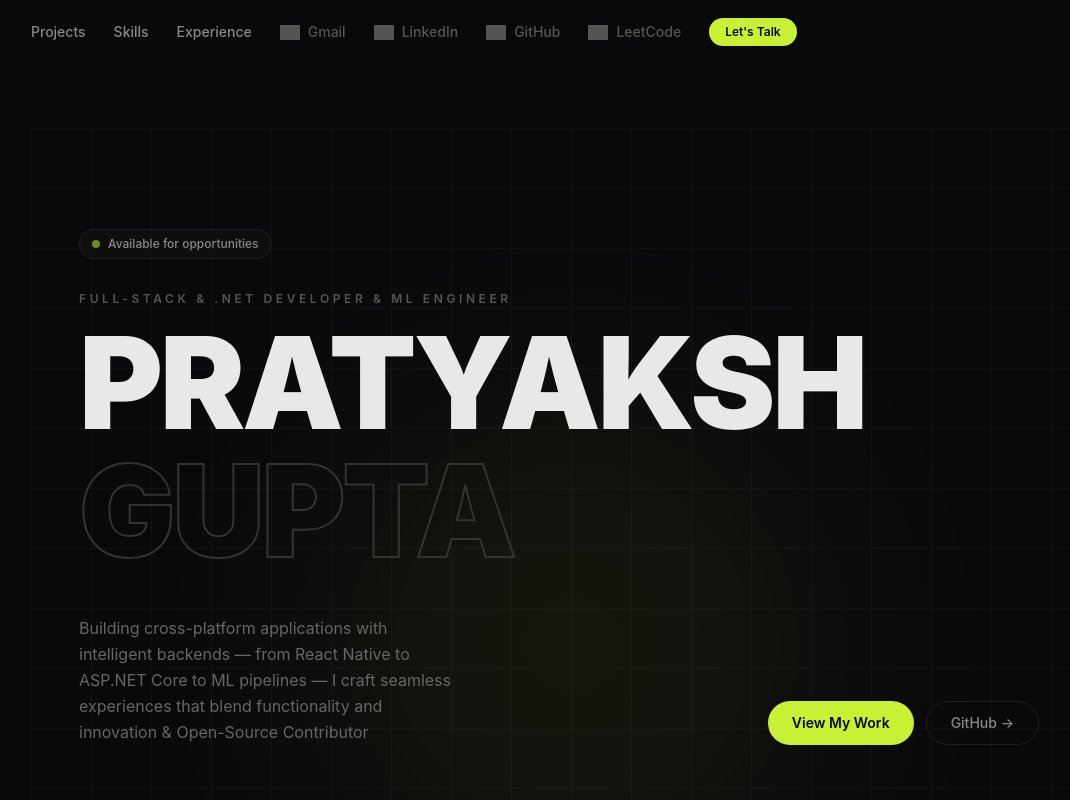
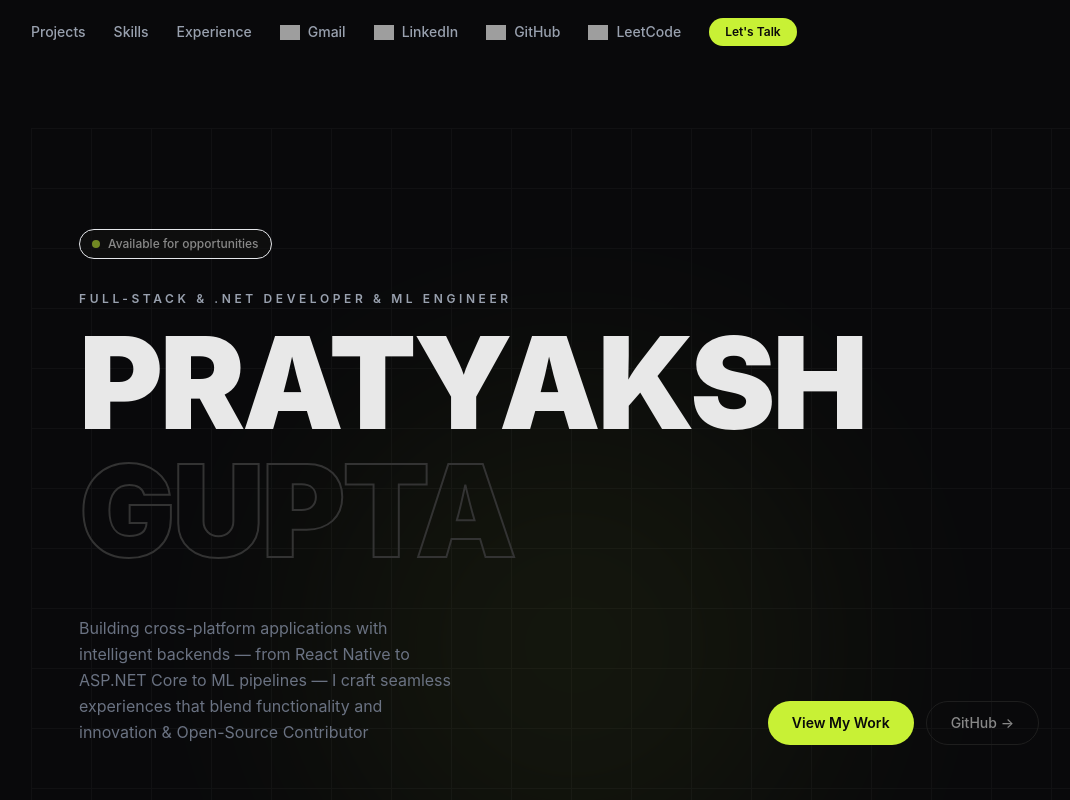
Before and after one commit to Pratyakshgupta887qwert/Pratyakshgupta887qwert.github.io, a React app in the folder frontend/: page / in a window 1280 px wide. Shown: the top 800 px of the page, without its empty margins (81-1151 px from the left). Built offline with nearby package versions, Linux system fonts and the light colour scheme; grey boxes are pictures that could not be loaded; the HTML template or start-up script is replaced by a standard one.

Commit message:
update in colors-1

```diff
--- a/frontend/src/components/Hero.jsx
+++ b/frontend/src/components/Hero.jsx
@@ -20,14 +20,14 @@ export default function Hero() {
 
       <div className="relative max-w-6xl mx-auto px-6 md:px-12 w-full">
         {/* Availability badge */}
-        <div className="inline-flex items-center gap-2 px-3 py-1.5 rounded-full border border-[#1e1e1e] bg-[#111]/60 text-xs font-medium text-[#888] mb-8">
+        <div className="inline-flex items-center gap-2 px-3 py-1.5 rounded-full border border-gray-200 bg-[#111]/60 text-xs font-medium text-[#888] mb-8">
           <span className="w-2 h-2 rounded-full bg-[#c8f135] animate-pulse" />
           Available for opportunities
         </div>
 
         {/* Name — large display like Portavia */}
         <div className="mb-6">
-          <p className="text-xs uppercase tracking-[0.3em] text-[#555] font-semibold mb-3">
+          <p className="text-xs uppercase tracking-[0.3em] text-gray-400 font-semibold mb-3">
             Full-Stack & .NET Developer & ML Engineer
           </p>
           <h1 className="text-[clamp(3rem,10vw,8rem)] font-black leading-none tracking-tight text-[#e8e8e8] uppercase">
@@ -40,7 +40,7 @@ export default function Hero() {
 
         {/* Tagline + CTA row */}
         <div className="flex flex-col md:flex-row md:items-end justify-between gap-8 mt-10">
-          <p className="text-[#666] text-base leading-relaxed max-w-sm">
+          <p className="text-gray-500 text-base leading-relaxed max-w-sm">
             Building cross-platform applications with intelligent backends — from React Native to ASP.NET Core to ML pipelines — I craft seamless experiences that blend functionality and innovation & Open-Source Contributor
           </p>
 
@@ -65,11 +65,11 @@ export default function Hero() {
         {/* Stats bar */}
         <div className="mt-16 pt-8 border-t border-[#111] grid grid-cols-3 gap-6 max-w-md">
           <div>
-            <p className="text-2xl font-black text-[#c8f135]">2+</p>
+            <p className="text-2xl font-black text-[#c8f135]">6+</p>
             <p className="text-xs text-[#555] mt-0.5 uppercase tracking-wider">Projects</p>
           </div>
           <div>
-            <p className="text-2xl font-black text-[#e8e8e8]">5+</p>
+            <p className="text-2xl font-black text-[#e8e8e8]">10+</p>
             <p className="text-xs text-[#555] mt-0.5 uppercase tracking-wider">Certifications</p>
           </div>
           <div>
--- a/frontend/src/components/Navbar.jsx
+++ b/frontend/src/components/Navbar.jsx
@@ -27,7 +27,7 @@ export default function Navbar() {
 
 
         {/* Nav links */}
-        <div className="hidden md:flex items-center gap-7 text-sm font-medium text-[#888]">
+        <div className="hidden md:flex items-center gap-7 text-sm font-medium text-gray-400">
           <a href="#projects" className="hover:text-[#e8e8e8] transition-colors">Projects</a>
           <a href="#skills" className="hover:text-[#e8e8e8] transition-colors">Skills</a>
           <a href="#experience" className="hover:text-[#e8e8e8] transition-colors">Experience</a>
@@ -36,14 +36,14 @@ export default function Navbar() {
             href="mailto:pratyakshgupta887@gmail.com"
             target="_blank"
             rel="noreferrer"
-            className="flex items-center gap-2 text-[#555] hover:text-[#c8f135] transition-colors font-medium group"
+            className="flex items-center gap-2 text-gray-400 hover:text-[#c8f135] transition-colors font-medium group"
           >
             <img
               src="https://skillicons.dev/icons?i=gmail"
               alt="LeetCode"
               width={20}
               height={20}
-              className="opacity-50 group-hover:opacity-100 transition-opacity"
+              className="opacity-500 group-hover:opacity-100 transition-opacity"
             />
             Gmail
           </a>
@@ -53,14 +53,14 @@ export default function Navbar() {
             href="https://www.linkedin.com/in/pratyaksh-gupta-348556299/"
             target="_blank"
             rel="noreferrer"
-            className="flex items-center gap-2 text-[#555] hover:text-[#c8f135] transition-colors font-medium group"
+            className="flex items-center gap-2 text-gray-400 hover:text-[#c8f135] transition-colors font-medium group"
           >
             <img
               src="https://skillicons.dev/icons?i=linkedin"
               alt="LinkedIn"
               width={20}
               height={20}
-              className="opacity-50 group-hover:opacity-100 transition-opacity"
+              className="opacity-500 group-hover:opacity-100 transition-opacity"
             />
             LinkedIn
           </a>
@@ -68,30 +68,29 @@ export default function Navbar() {
             href="https://github.com/Pratyakshgupta887qwert"
             target="_blank"
             rel="noreferrer"
-            className="flex items-center gap-2 text-[#555] hover:text-[#c8f135] transition-colors font-medium group"
+            className="flex items-center gap-2 text-gray-400 hover:text-[#c8f135] transition-colors font-medium group"
           >
             <img
               src="https://skillicons.dev/icons?i=github"
               alt="GitHub"
               width={20}
               height={20}
-              className="opacity-50 group-hover:opacity-100 transition-opacity"
+              className="opacity-500 group-hover:opacity-100 transition-opacity"
             />
             GitHub
           </a>
-
           <a
             href="https://leetcode.com/u/Pratyaksh_Gupta_04/"
             target="_blank"
             rel="noreferrer"
-            className="flex items-center gap-2 text-[#555] hover:text-[#c8f135] transition-colors font-medium group"
+            className="flex items-center gap-2 text-gray-400 hover:text-[#c8f135] transition-colors font-medium group"
           >
             <img
               src="2944960.webp"
               alt="LeetCode"
               width={20}
               height={20}
-              className="opacity-50 group-hover:opacity-100 transition-opacity"
+              className="opacity-500 group-hover:opacity-100 transition-opacity"
             />
             LeetCode
           </a>
```
